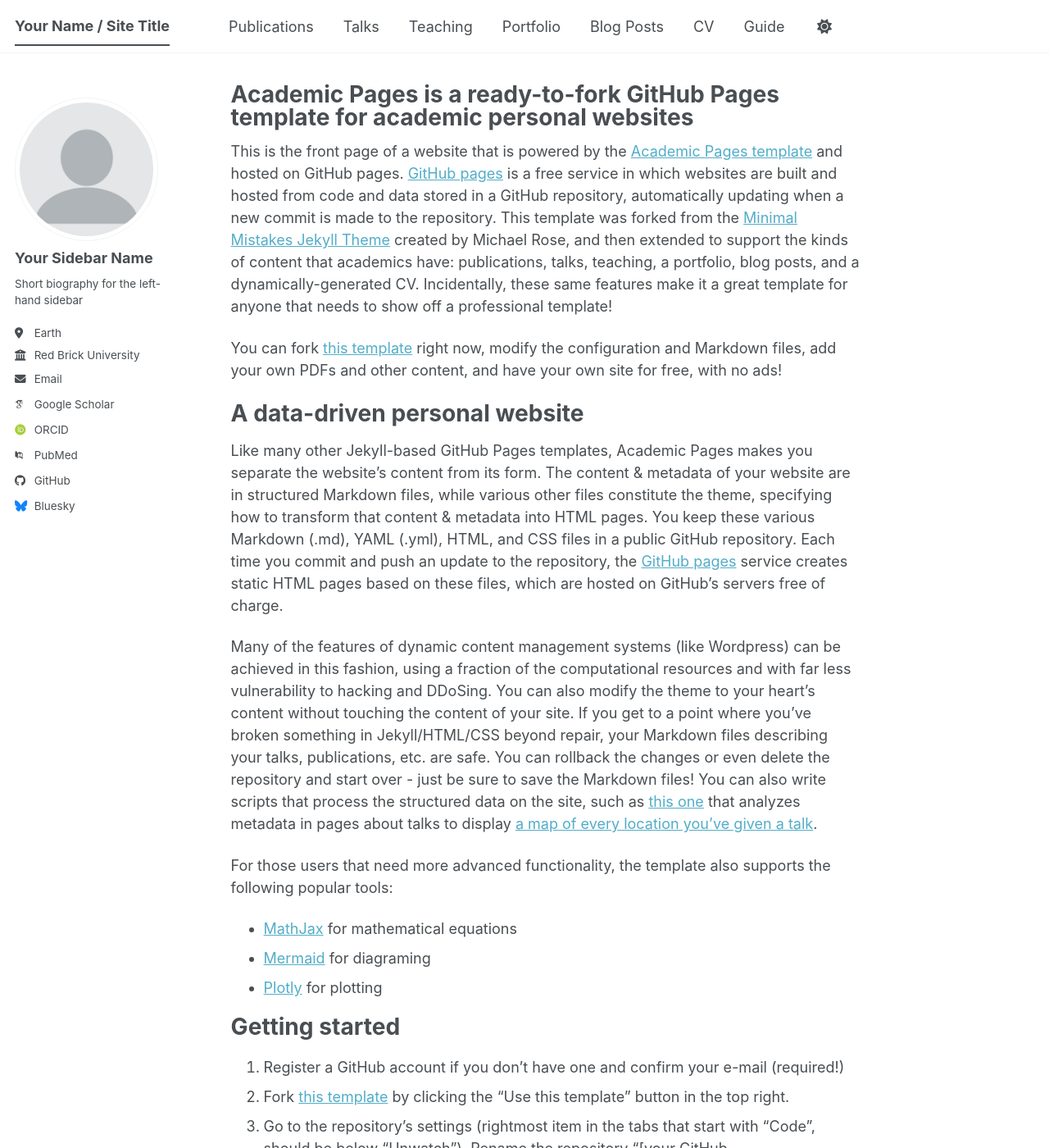
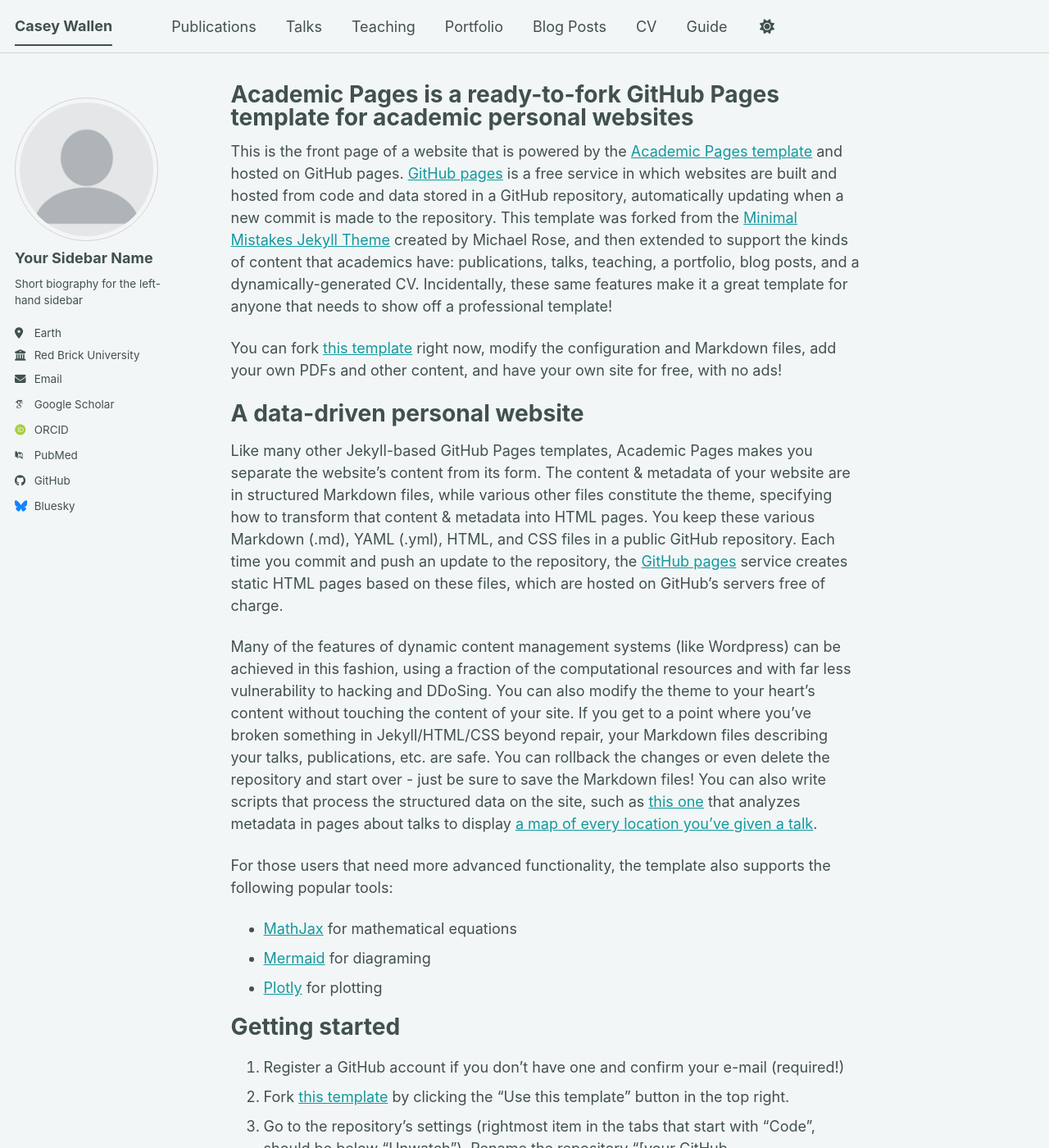
Before and after one commit to casey-wallen/casey-wallen.github.io, a Jekyll site: the page built from _pages/about.md, in a window 1280 px wide and 1400 px high. Shown: the whole window at 82% size. Built offline with Jekyll 4.4.1, drawn with Linux system fonts in a browser that asks for light colours; some web fonts are replaced; a script bundle is joined from its source files by our own code; library files that are not in the unit come from our copies; some of the changed text lies outside the part shown.

Commit message:
Update _config.yml

```diff
--- a/_config.yml
+++ b/_config.yml
@@ -8,15 +8,15 @@
 
 # Basic Site Settings
 locale                   : "en-US"
-site_theme               : "default" # The available themes options are "default", "air", "sunrise", "mint", "dirt" and "contrast"
-title                    : "Your Name / Site Title"
+site_theme               : "mint" # The available themes options are "default", "air", "sunrise", "mint", "dirt" and "contrast"
+title                    : "Casey Wallen"
 title_separator          : "-"
-name                     : &name "Your Name"
-description              : &description "Your Name's academic portfolio"   # Update this with a general description of your site, this is the default if not overridden by a page
-url                      : https://academicpages.github.io # The base hostname & protocol for your site e.g. "https://[your GitHub username].github.io",
+name                     : &name "Casey Wallen"
+description              : &description "Casey's Portfolio"   # Update this with a general description of your site, this is the default if not overridden by a page
+url                      : https://casey-wallen.github.io # The base hostname & protocol for your site e.g. "https://[your GitHub username].github.io",
                                                            # or if you already have some other page hosted on Github then use "https://[your GitHub username].github.io/[Your Repo Name]"
 baseurl                  : "" # the subpath of your site, e.g. "/blog"
-repository               : "academicpages/academicpages.github.io"
+repository               : "casey-wallen/casey-wallen.github.io"
 
 # Site Author - The following control what appear as part of the author content on the side bar.
 #               If a field is blank the icon and link will not appear, otherwise it will be shown.
```
